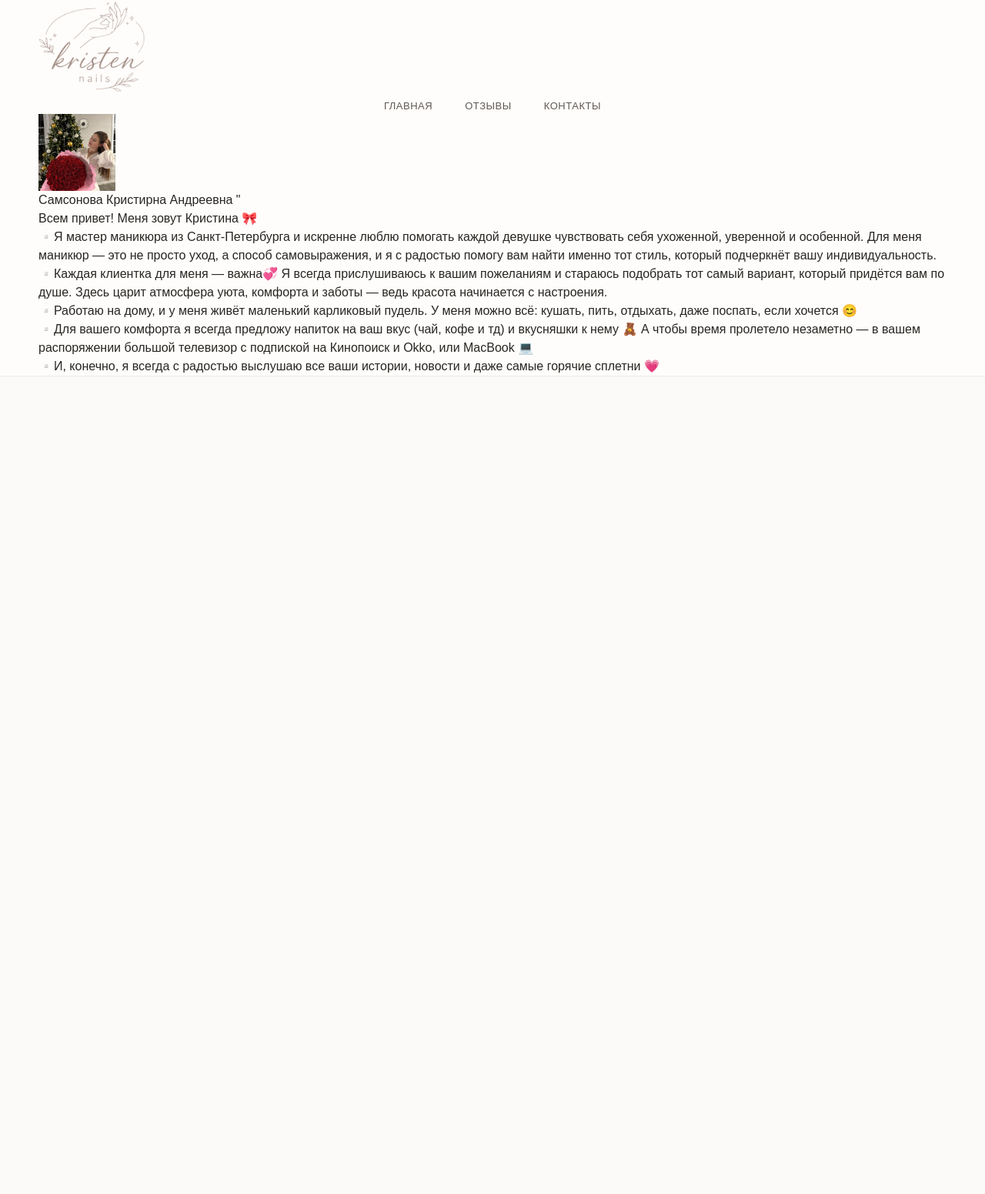
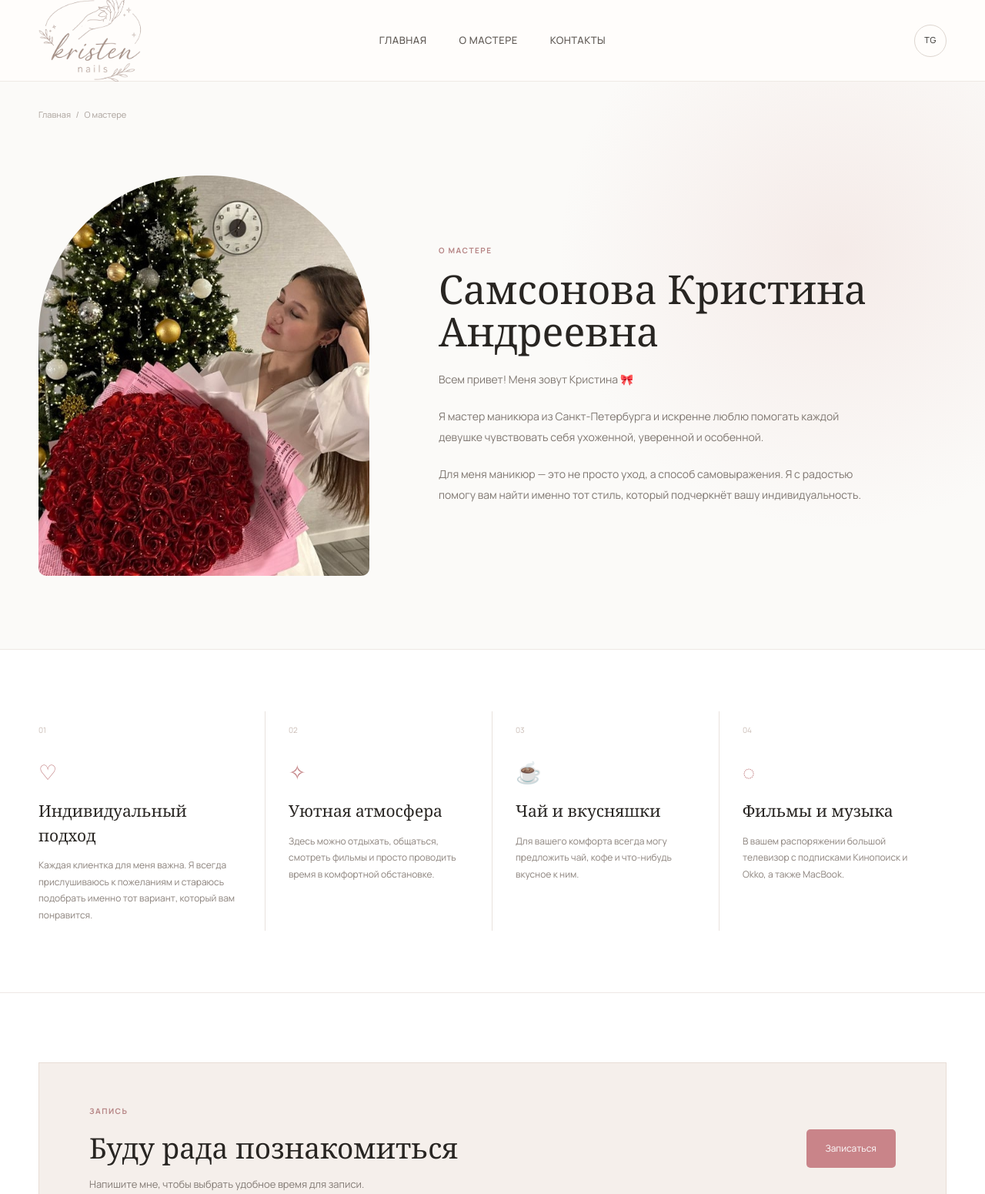
Before and after one commit to hawkar32/kristen--nails.github.io, a plain HTML site: page prof.html in a window 1280 px wide. Shown: the top 1551 px of the page at 77% size. Before the commit the page ends 800 px from the top, so only its background shows below. Drawn offline with Linux system fonts and the light colour scheme.

Commit message:
Update prof.html

```diff
--- a/prof.html
+++ b/prof.html
@@ -1,52 +1,348 @@
 <!DOCTYPE html>
 <html lang="ru">
+
 <head>
+
     <meta charset="UTF-8">
-  <title>Профиль</title>
+    <meta name="viewport" content="width=device-width, initial-scale=1.0">
+
+    <title>О мастере — Кристина</title>
+
     <link rel="stylesheet" href="style.css">
+
+    <link rel="preconnect" href="https://fonts.googleapis.com">
+    <link rel="preconnect" href="https://fonts.gstatic.com" crossorigin>
+
+    <link href="https://fonts.googleapis.com/css2?family=Manrope:wght@300;400;500;600;700&display=swap"
+        rel="stylesheet">
+
 </head>
+
 <body>
 
-<div class="header">
+
+<header class="header">
+
     <div class="container">
-    <div class="header-line">
 
-      <div class="header-logo">
-        <img src="logo2.png" width="150">
+        <div class="header-main">
+
+            <a href="index.html" class="logo">
+
+                <img
+                    src="logo2.png"
+                    alt="Логотип"
+                >
+
+            </a>
+
+
+            <nav class="nav">
+
+                <a href="index.html">
+                    Главная
+                </a>
+
+                <a href="prof.html">
+                    О мастере
+                </a>
+
+                <a href="contacts.html">
+                    Контакты
+                </a>
+
+            </nav>
+
+
+            <div class="socials">
+
+                <a
+                    href="https://t.me/knailss"
+                    target="_blank"
+                >
+                    TG
+                </a>
+
             </div>
 
-      <div class="nav">
-        <a class="nav-item" href="index.html">ГЛАВНАЯ</a>
-        <a class="nav-item" href="reviews.html">ОТЗЫВЫ</a>
-        <a class="nav-item" href="contacts.html">КОНТАКТЫ</a>
+
+            <button class="burger" id="burger">
+
+                <span></span>
+                <span></span>
+
+            </button>
+
         </div>
-        <div class='avv'>
-                <div class='avv-vva'></div>
-                    <div class='ava'>
-                    <img src="QUYwbh_BqL1K_wieICCinZKc6tBYNd3RIi4gTvfKGK7SWs1xB9AqGP8sX1YcVh6VlB4GwgbgYgaNSH38DUnSvkaX.jpg" alt="" width="100">
-                        <a   Class='nav-item' href="prof.html">Самсонова Кристирна Андреевна</a>
-"
+
+
+        <nav class="mobile-nav" id="mobileNav">
+
+            <a href="index.html">
+                Главная
+            </a>
+
+            <a href="prof.html">
+                О мастере
+            </a>
+
+            <a href="contacts.html">
+                Контакты
+            </a>
+
+            <a
+                href="https://t.me/knailss"
+                target="_blank"
+            >
+                Записаться
+            </a>
+
+        </nav>
+
     </div>
+
+</header>
+
+
+<main>
+
+
+    <section class="intro">
+
+        <div class="container">
+
+            <div class="breadcrumbs">
+                Главная&nbsp;&nbsp; / &nbsp;&nbsp;О мастере
+            </div>
+
+
+            <div class="master-inner">
+
+
+                <img
+                    src="QUYwbh_BqL1K_wieICCinZKc6tBYNd3RIi4gTvfKGK7SWs1xB9AqGP8sX1YcVh6VlB4GwgbgYgaNSH38DUnSvkaX.jpg"
+                    alt="Кристина — мастер маникюра"
+                >
+
+
+                <div class="master-info">
+
+                    <span class="section-label">
+                        О МАСТЕРЕ
+                    </span>
+
+                    <h2>
+                        Самсонова
+                        Кристина
+                        Андреевна
+                    </h2>
+
+                    <p>
+                        Всем привет! Меня зовут Кристина 🎀
+                    </p>
+
+                    <p>
+                        Я мастер маникюра из Санкт-Петербурга
+                        и искренне люблю помогать каждой девушке
+                        чувствовать себя ухоженной, уверенной
+                        и особенной.
+                    </p>
+
+                    <p>
+                        Для меня маникюр — это не просто уход,
+                        а способ самовыражения. Я с радостью
+                        помогу вам найти именно тот стиль,
+                        который подчеркнёт вашу индивидуальность.
+                    </p>
+
+                </div>
+
+
             </div>
 
         </div>
-    <div class='header-down'>
-        <div class='prof-text'>
-            Всем привет! Меня зовут Кристина 🎀<br>
-▫️Я мастер маникюра из Санкт-Петербурга и искренне люблю помогать каждой девушке чувствовать себя ухоженной, уверенной и особенной. Для меня маникюр — это не просто уход, а способ самовыражения, и я с радостью помогу вам найти именно тот стиль, который подчеркнёт вашу индивидуальность. <br>
 
-▫️Каждая клиентка для меня — важна💞
-Я всегда прислушиваюсь к вашим пожеланиям и стараюсь подобрать тот самый вариант, который придётся вам по душе. Здесь царит атмосфера уюта, комфорта и заботы — ведь красота начинается с настроения.<br>
+    </section>
 
-▫️Работаю на дому, и у меня живёт маленький карликовый пудель. У меня можно всё: кушать, пить, отдыхать, даже поспать, если хочется 😊<br>
 
-▫️Для вашего комфорта я всегда предложу напиток на ваш вкус (чай, кофе и тд) и вкусняшки к нему 🧸 А чтобы время пролетело незаметно — в вашем распоряжении большой телевизор с подпиской на Кинопоиск и Okko, или MacBook 💻<br>
+    <section class="advantages">
 
-▫️И, конечно, я всегда с радостью выслушаю все ваши истории, новости и даже самые горячие сплетни 💗<br>
+        <div class="container">
+
+            <div class="advantages-grid">
+
+
+                <article>
+
+                    <span class="adv-number">
+                        01
+                    </span>
+
+                    <div class="adv-icon">
+                        ♡
+                    </div>
+
+                    <h2>
+                        Индивидуальный подход
+                    </h2>
+
+                    <p>
+                        Каждая клиентка для меня важна.
+                        Я всегда прислушиваюсь к пожеланиям
+                        и стараюсь подобрать именно тот
+                        вариант, который вам понравится.
+                    </p>
+
+                </article>
+
+
+                <article>
+
+                    <span class="adv-number">
+                        02
+                    </span>
+
+                    <div class="adv-icon">
+                        ✧
+                    </div>
+
+                    <h2>
+                        Уютная атмосфера
+                    </h2>
+
+                    <p>
+                        Здесь можно отдыхать, общаться,
+                        смотреть фильмы и просто проводить
+                        время в комфортной обстановке.
+                    </p>
+
+                </article>
+
+
+                <article>
+
+                    <span class="adv-number">
+                        03
+                    </span>
+
+                    <div class="adv-icon">
+                        ☕
+                    </div>
+
+                    <h2>
+                        Чай и вкусняшки
+                    </h2>
+
+                    <p>
+                        Для вашего комфорта всегда могу
+                        предложить чай, кофе и что-нибудь
+                        вкусное к ним.
+                    </p>
+
+                </article>
+
+
+                <article>
+
+                    <span class="adv-number">
+                        04
+                    </span>
+
+                    <div class="adv-icon">
+                        ◌
+                    </div>
+
+                    <h2>
+                        Фильмы и музыка
+                    </h2>
+
+                    <p>
+                        В вашем распоряжении большой
+                        телевизор с подписками Кинопоиск
+                        и Okko, а также MacBook.
+                    </p>
+
+                </article>
+
+
             </div>
 
         </div>
+
+    </section>
+
+
+    <section class="consultation">
+
+        <div class="container">
+
+            <div class="consultation-inner">
+
+                <div>
+
+                    <span class="section-label">
+                        ЗАПИСЬ
+                    </span>
+
+                    <h2>
+                        Буду рада познакомиться
+                    </h2>
+
+                    <p>
+                        Напишите мне, чтобы выбрать
+                        удобное время для записи.
+                    </p>
+
                 </div>
+
+
+                <a
+                    href="https://t.me/knailss"
+                    target="_blank"
+                >
+                    Записаться
+                </a>
+
             </div>
+
+        </div>
+
+    </section>
+
+
+</main>
+
+
+<footer class="footer">
+
+    <div class="container">
+
+        <span>
+            © 2026 Маникюр Санкт-Петербург
+        </span>
+
+        <a href="contacts.html">
+            Контакты
+        </a>
+
+    </div>
+
+</footer>
+
+
+<script>
+
+const burger = document.getElementById("burger");
+const mobileNav = document.getElementById("mobileNav");
+
+burger.addEventListener("click", function () {
+
+    mobileNav.classList.toggle("open");
+
+});
+
+</script>
+
+
 </body>
 </html>
```
Lines whose indentation alone changed are shown as unchanged.
